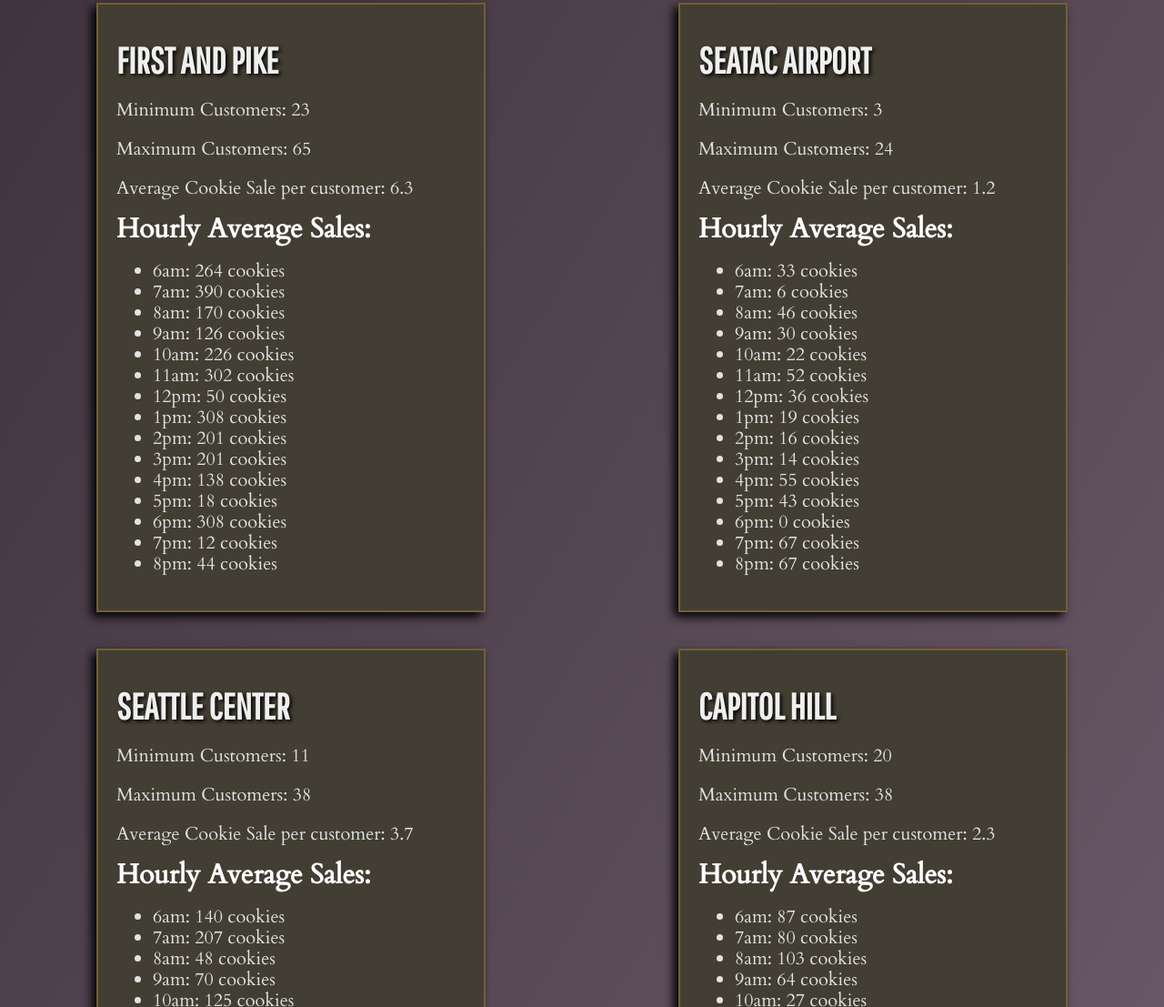
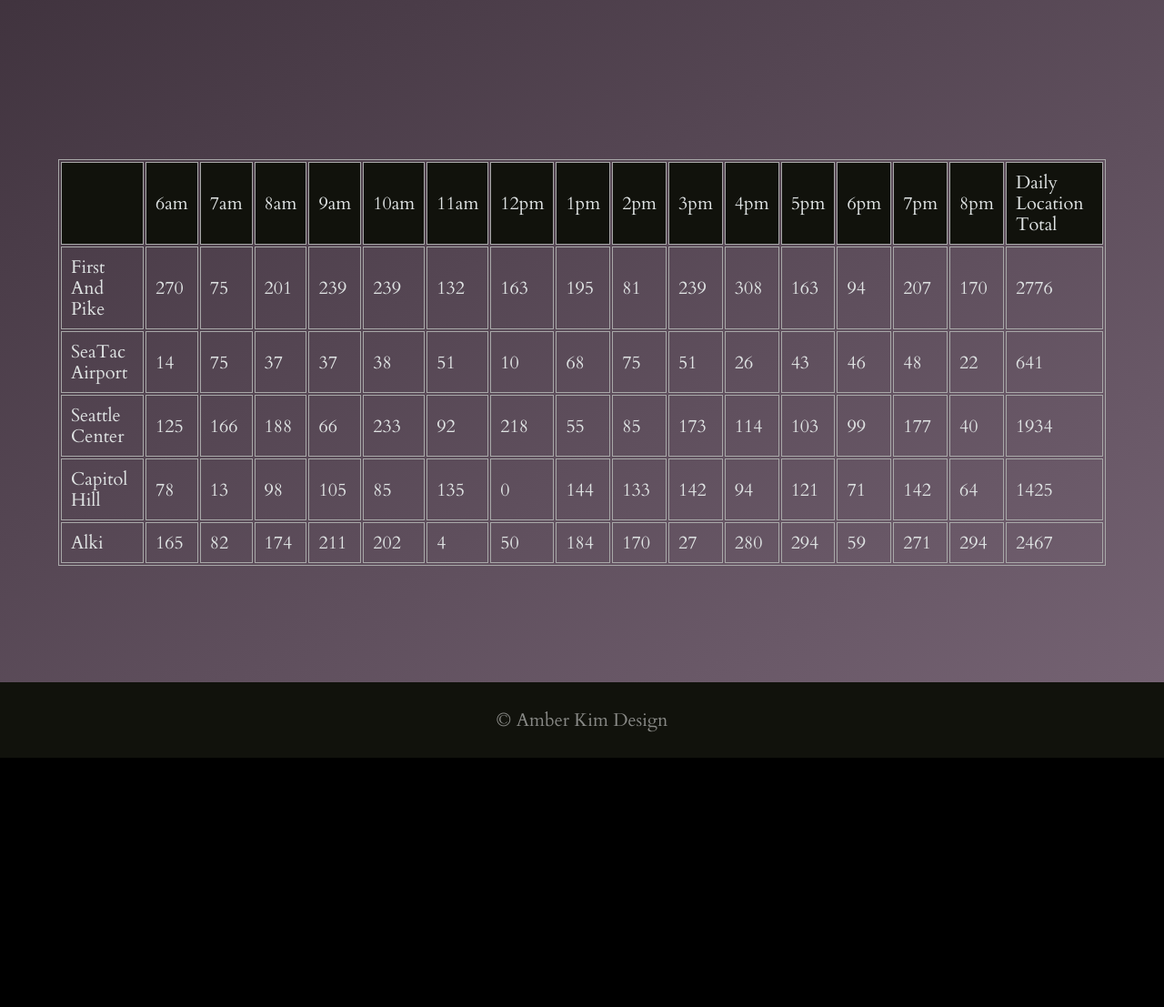
Before and after one commit to ambergkim/cookie-stand, a plain HTML site: page sales.html in a window 1280 px wide. Shown: the part 857-1964 px from the top of the page at 91% size. After the commit the page ends 1690 px from the top, so only its background shows below. Drawn offline with Linux system fonts and the light colour scheme.

Commit message:
add table

```diff
--- a/css/style.css
+++ b/css/style.css
@@ -80,6 +80,18 @@ button:hover, .button:hover {
 a:link {
   color: #a45234;
   text-decoration: none;
+}
+
+table, td {
+  border: 1px solid #a8a8a8;
+}
+
+thead {
+  background-color: #11120c;
+}
+
+tr:hover {
+  background-color: #40333e;
 }
 
 footer {
--- a/sales.html
+++ b/sales.html
@@ -17,6 +17,16 @@
     </header>
     <section id="report" class="row">
     </section>
+    <section class="sectionPurple">
+      <div style="overflow-x:auto;">
+        <table cellpadding="10">
+          <thead id="tableHead">
+          </thead>
+          <tbody id="tableBody">
+          </tbody>
+        </table>
+      </div>
+  </section>
     <footer>
       <p>&copy; <a href="http://amberkimdesign.com">Amber Kim Design</a></p>
     </footer>
--- a/scripts/locations.js
+++ b/scripts/locations.js
@@ -1,4 +1,4 @@
-var generateReport = function () {
+var generateLocations = function () {
   var el = document.getElementById('stores');
   for (key in stores) {
     var currentStore = stores[key];
@@ -24,4 +24,4 @@ var generateReport = function () {
   }
 };
 
-generateReport();
+generateLocations();
--- a/scripts/report.js
+++ b/scripts/report.js
@@ -1,48 +1,71 @@
-var generateReport = function () {
-  var el = document.getElementById('report');
+var head = document.getElementById('tableHead');
+
+var createTableHeader = function() {
+  var headRow = document.createElement('tr');
+  var emptyCol = document.createElement('td');
+  headRow.appendChild(emptyCol);
+  for (var i = 0; i < 15; i++){
+    var headTime = stores.firstAndPike.hoursOpen[i];
+    var cell = document.createElement('td');
+    var cellText = document.createTextNode(headTime);
+    cell.appendChild(cellText);
+    headRow.appendChild(cell);
+  };
+  var totalCell = document.createElement('td');
+  var totalText = document.createTextNode('Daily Location Total');
+  totalCell.appendChild(totalText);
+  headRow.appendChild(totalCell);
+  head.appendChild(headRow);
+};
+
+var el = document.getElementById('tableBody');
+
+var storeReport = function (currentStore){
+  var storeName = currentStore.storeName;
+  console.log('Current store name is: ' + storeName);
+  var currentStoreRow = document.createElement('tr');
+  var nameTd = document.createElement('td');
+  var nameText = document.createTextNode(storeName);
+  nameTd.appendChild(nameText);
+  currentStoreRow.appendChild(nameTd);
+  currentStore.getCustomers();
+  currentStore.getHourlyCookies();
+  var dailyTotal = 0;
+  for (var i = 0; i < 15; i++){
+    var hourCookies = Math.floor(currentStore.hourlyCookies[i]);
+    dailyTotal = dailyTotal + hourCookies;
+    console.log('iteration ' + i + ' hour Cookies: ' + hourCookies);
+    var td = document.createElement('td');
+    var tdText = document.createTextNode(hourCookies);
+    td.appendChild(tdText);
+    currentStoreRow.appendChild(td);
+  };
+  var totalTd = document.createElement('td');
+  var totalText = document.createTextNode(dailyTotal);
+  totalTd.appendChild(totalText);
+  currentStoreRow.appendChild(totalTd);
+  el.appendChild(currentStoreRow);
+};
+
+var createTableFooter = function(){
+  var totals = [];
   for (key in stores) {
     var currentStore = stores[key];
-    var storeName = currentStore.storeName.toUpperCase();
-    console.log('Current store name is: ' + storeName);
-    var div = document.createElement('div');
-    var h = document.createElement('h2');
-    var hText = document.createTextNode(storeName);
-    h.appendChild(hText);
-    div.appendChild(h);//append store name //END store name heading
-    var minCustP = document.createElement('p');//CREATE min cust list item
-    var minCustText = document.createTextNode('Minimum Customers: ' + currentStore.minCustomers);
-    console.log('minimum customers:' + currentStore.minCustomers);
-    minCustP.appendChild(minCustText);
-    div.appendChild(minCustP);//END create min customer list item
-    var maxCustP = document.createElement('p');//CREATE max cust list item
-    var maxCustText = document.createTextNode('Maximum Customers: ' + currentStore.maxCustomers);
-    console.log('maximum customers:' + currentStore.maxCustomers);
-    maxCustP.appendChild(maxCustText);
-    div.appendChild(maxCustP);//END create min customer list item
-    var aveCookieP = document.createElement('p');//CREATE ave cookie sale list item
-    var aveCookieText = document.createTextNode('Average Cookie Sale per customer: ' + currentStore.averageCookieSale);
-    console.log('average cookie sale per customer:' + currentStore.averageCookieSale);
-    aveCookieP.appendChild(aveCookieText);
-    div.appendChild(aveCookieP);//END create min customer list item
-    var listTitleH3 = document.createElement('h3');//CREATE List Title
-    var listTitleText = document.createTextNode('Hourly Average Sales:');
-    listTitleH3.appendChild(listTitleText);
-    div.appendChild(listTitleH3);
-    var ul = document.createElement('ul');//CREATE list
-    currentStore.getCustomers();
-    currentStore.getHourlyCookies();
-    for(var i = 0; i < 15; i++){
-      var currentHour = currentStore.hoursOpen[i];
-      var hourCookies = Math.floor(currentStore.hourlyCookies[i]);
-      var li = document.createElement('li');
-      var liText = document.createTextNode(currentHour + ': ' + hourCookies + ' cookies');
-      li.appendChild(liText);
-      ul.appendChild(li);
+    for (var i = 0; i < 15; i++) {
+      if (totals[i]){
+        totals[i] = totals[i] + currentStore.hourlyCookies[i];
+        console.log(totals);
+      } else {
+        totals.push(currentStore.hourlyCookies[i]);
+      };
     };
-    div.appendChild(ul);//append list
-    div.className += 'sales';
-    el.appendChild(div);
-  }
+  };
 };
 
-generateReport();
+createTableHeader();
+
+for (key in stores) {
+  storeReport(stores[key]);
+};
+
+createTableFooter();
--- a/scripts/stores.js
+++ b/scripts/stores.js
@@ -1,131 +1,37 @@
-var stores = {
-  firstAndPike: {
-    storeName: 'First And Pike',
-    address: '1212 1st ave N, Seattle, WA 98118',
-    phone: '(206)123-4567',
-    minCustomers: 23,
-    maxCustomers: 65,
-    averageCookieSale: 6.3,
-    hourlyCustomers: [],
-    hourlyCookies: [],
-    hoursOpen: ['6am','7am','8am','9am','10am','11am','12pm','1pm','2pm','3pm','4pm','5pm','6pm','7pm','8pm'],
-    getCustomers: function() {
+function Store(name, address, phone, minCustomers, maxCustomers, averageCookieSale) {
+  this.storeName = name;
+  this.address = address;
+  this.phone = phone;
+  this.minCustomers = minCustomers;
+  this.maxCustomers = maxCustomers;
+  this.averageCookieSale = averageCookieSale;
+  this.hourlyCustomers = [];
+  this.hourlyCookies = [];
+  this.hoursOpen = ['6am','7am','8am','9am','10am','11am','12pm','1pm','2pm','3pm','4pm','5pm','6pm','7pm','8pm'];
+  this.getCustomers = function() {
     this.hourlyCustomers = [];//reset hourly customers
     for (i = 0;i < 15; i++){
       this.hourlyCustomers.push(Math.floor(Math.random() * 65));
       console.log(this.hourlyCustomers);
     }
-    },
-    getHourlyCookies: function() {
+  };
+  this.getHourlyCookies = function() {
     this.hourlyCookies = []; //reset hourly cookie sales
     for (i = 0; i < 15; i++) {
       this.hourlyCookies.push(this.averageCookieSale * this.hourlyCustomers[i]);
       console.log(this.hourlyCookies);
     }
-    },
-  },
-  seaTacAirport: {
-    storeName: 'SeaTac Airport',
-    address: '14643 14th st, Seattle, WA 98274',
-    phone: '(206)123-4589',
-    minCustomers: 3,
-    maxCustomers: 24,
-    averageCookieSale: 1.2,
-    hoursOpen: 15,
-    hourlyCustomers: [],
-    hourlyCookies: [],
-    hoursOpen: ['6am','7am','8am','9am','10am','11am','12pm','1pm','2pm','3pm','4pm','5pm','6pm','7pm','8pm'],
-    getCustomers: function() {
-      this.hourlyCustomers = [];//reset hourly customers
-      for (i = 0;i < 15; i++){
-        this.hourlyCustomers.push(Math.floor(Math.random() * 65));
-        console.log(this.hourlyCustomers);
+  };
 }
-    },
-    getHourlyCookies: function() {
-      this.hourlyCookies = []; //reset hourly cookie sales
-      for (i = 0; i < 15; i++) {
-        this.hourlyCookies.push(this.averageCookieSale * this.hourlyCustomers[i]);
-        console.log(this.hourlyCookies);
-      }
-    },
-  },
-  seattleCenter: {
-    storeName: 'Seattle Center',
-    address: '12354 44th ave NE, Seattle, WA 98118',
-    phone: '(206)123-4285',
-    minCustomers: 11,
-    maxCustomers: 38,
-    averageCookieSale: 3.7,
-    hoursOpen: 15,
-    hourlyCustomers: [],
-    hourlyCookies: [],
-    hoursOpen: ['6am','7am','8am','9am','10am','11am','12pm','1pm','2pm','3pm','4pm','5pm','6pm','7pm','8pm'],
-    getCustomers: function() {
-      this.hourlyCustomers = [];//reset hourly customers
-      for (i = 0;i < 15; i++){
-        this.hourlyCustomers.push(Math.floor(Math.random() * 65));
-        console.log(this.hourlyCustomers);
-      }
-    },
-    getHourlyCookies: function() {
-      this.hourlyCookies = []; //reset hourly cookie sales
-      for (i = 0; i < 15; i++) {
-        this.hourlyCookies.push(this.averageCookieSale * this.hourlyCustomers[i]);
-        console.log(this.hourlyCookies);
-      }
-    },
-  },
-  capitolHill: {
-    storeName: 'Capitol Hill',
-    address: '123 5th ave W, Seattle, WA 98275',
-    phone: '(206)123-1948',
-    minCustomers: 20,
-    maxCustomers: 38,
-    averageCookieSale: 2.3,
-    hoursOpen: 15,
-    hourlyCustomers: [],
-    hourlyCookies: [],
-    hoursOpen: ['6am','7am','8am','9am','10am','11am','12pm','1pm','2pm','3pm','4pm','5pm','6pm','7pm','8pm'],
-    getCustomers: function() {
-      this.hourlyCustomers = [];//reset hourly customers
-      for (i = 0;i < 15; i++){
-        this.hourlyCustomers.push(Math.floor(Math.random() * 65));
-        console.log(this.hourlyCustomers);
-      }
-    },
-    getHourlyCookies: function() {
-      this.hourlyCookies = []; //reset hourly cookie sales
-      for (i = 0; i < 15; i++) {
-        this.hourlyCookies.push(this.averageCookieSale * this.hourlyCustomers[i]);
-        console.log(this.hourlyCookies);
-      }
-    },
-  },
-  alki: {
-    storeName: 'Alki',
-    address: '12354 6th ave SE, Seattle, WA 98240',
-    phone: '(206)123-4769',
-    minCustomers: 2,
-    maxCustomers: 16,
-    averageCookieSale: 4.6,
-    hoursOpen: 15,
-    hourlyCustomers: [],
-    hourlyCookies: [],
-    hoursOpen: ['6am','7am','8am','9am','10am','11am','12pm','1pm','2pm','3pm','4pm','5pm','6pm','7pm','8pm'],
-    getCustomers: function() {
-      this.hourlyCustomers = [];//reset hourly customers
-      for (i = 0;i < 15; i++){
-        this.hourlyCustomers.push(Math.floor(Math.random() * 65));
-        console.log(this.hourlyCustomers);
-      }
-    },
-    getHourlyCookies: function() {
-      this.hourlyCookies = []; //reset hourly cookie sales
-      for (i = 0; i < 15; i++) {
-        this.hourlyCookies.push(this.averageCookieSale * this.hourlyCustomers[i]);
-        console.log(this.hourlyCookies);
-      }
-    },
-  },
+
+var stores = {};
+stores.firstAndPike = new Store('First And Pike', '1212 1st ave N, Seattle, WA 98118', '(206)123-4567', 23, 65, 6.3);
+stores.seaTacAirport = new Store('SeaTac Airport', '14643 14th st, Seattle, WA 98274', '(206)123-4589', 3, 24, 1.2);
+stores.seattleCenter = new Store('Seattle Center', '12354 44th ave NE, Seattle, WA 98118', '(206)123-4285', 11, 38, 3.7);
+stores.capitolHill = new Store('Capitol Hill', '123 5th ave W, Seattle, WA 98275', '(206)123-1948', 20, 38, 2.3);
+stores.alki = new Store('Alki', '12354 6th ave SE, Seattle, WA 98240', '(206)123-4769', 2, 16, 4.6);
+
+var totals = {
+  six: 0,
+  seven: 0,
 };
```
Lines whose indentation alone changed are shown as unchanged.
